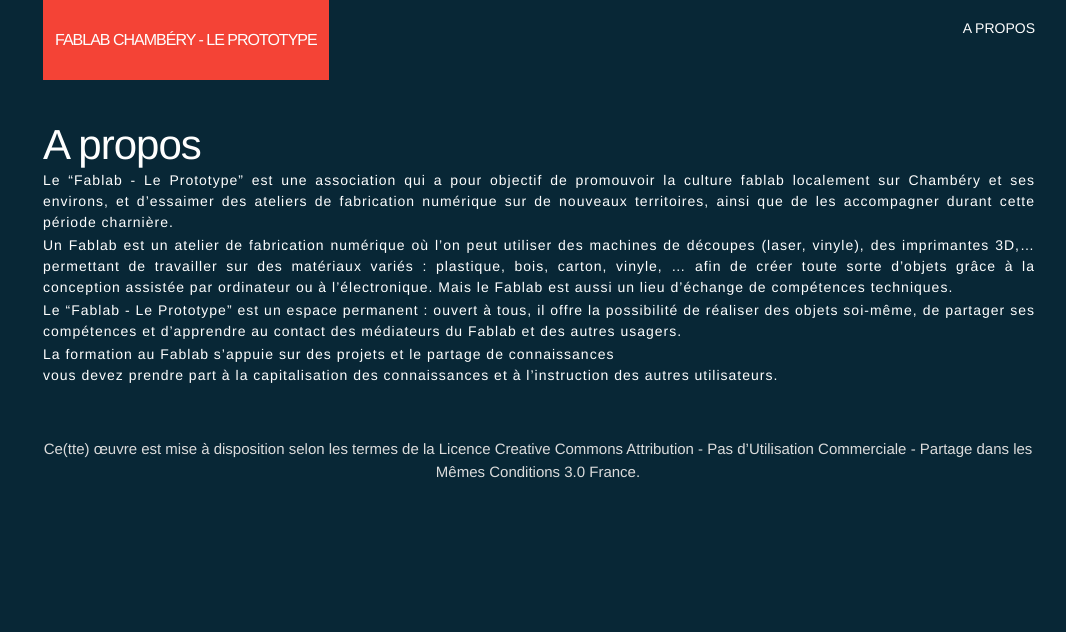
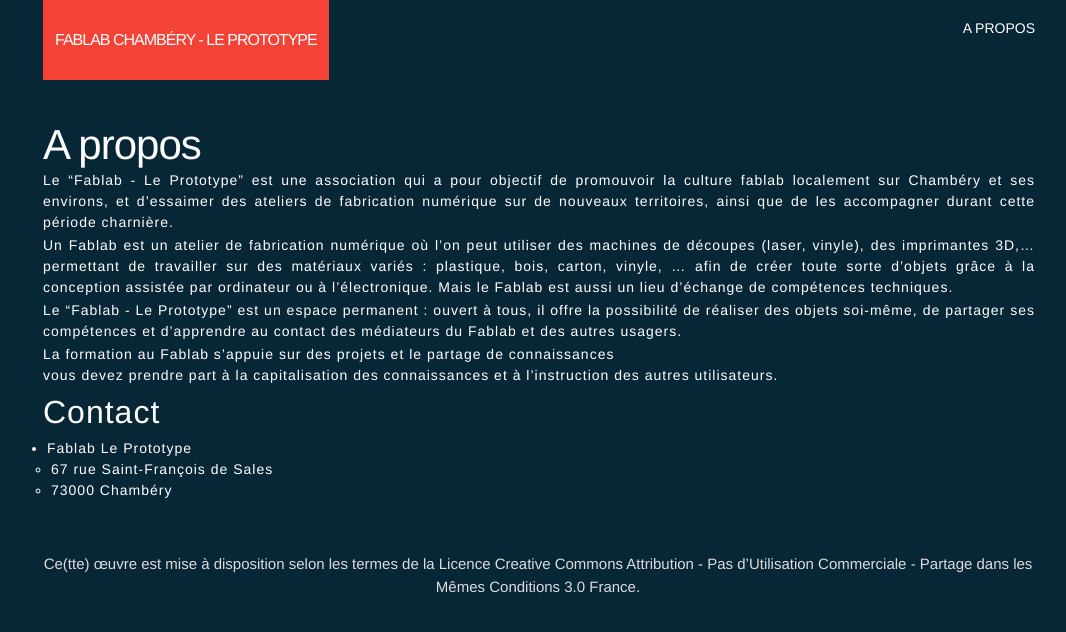
Before and after one commit to fablab-leprototype/fablab-leprototype.github.io, a Jekyll site: the page built from about.md, in a window 1280 px wide. Shown: the top 632 px of the page, without its empty margins (101-1167 px from the left). Built offline with Jekyll 4.4.1, drawn with Linux system fonts in a browser that asks for light colours.

Commit message:
contact
adresse

```diff
--- a/about.md
+++ b/about.md
@@ -23,3 +23,8 @@
 La formation au Fablab s’appuie sur des projets et le partage de connaissances
 : vous devez prendre part à la capitalisation des connaissances et à
 l’instruction des autres utilisateurs.
+
+## Contact
+* Fablab Le Prototype
+  * 67 rue Saint-François de Sales
+  * 73000 Chambéry
```
